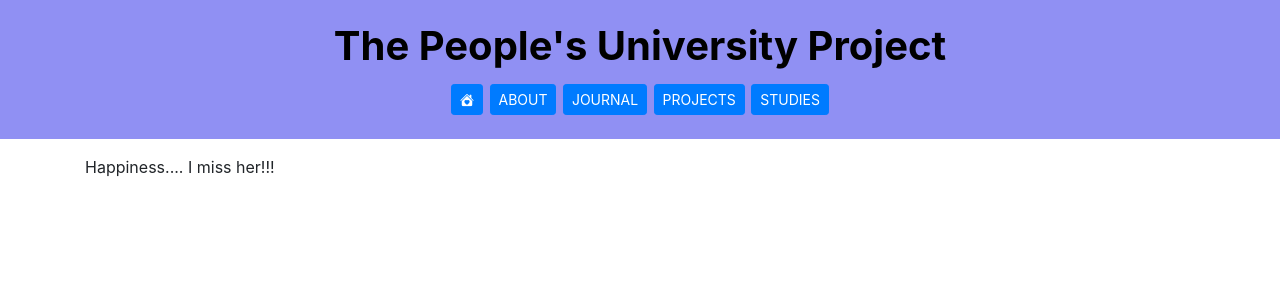
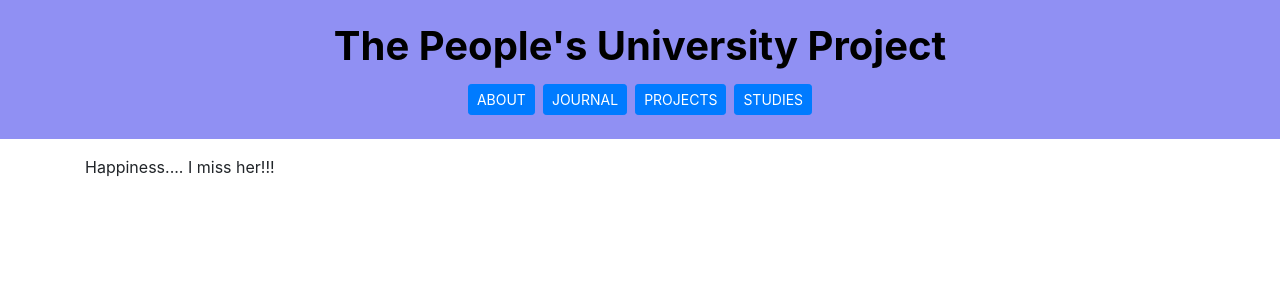
Before and after one commit to Peoples-University/website, a Jekyll site: the page built from about.html, in a window 1280 px wide. Shown: the top 300 px of the page. Built offline with Jekyll 4.4.1, drawn with Linux system fonts in a browser that asks for light colours.

Commit message:
Mobile-Friendly Edits

```diff
--- a/_layouts/blog.html
+++ b/_layouts/blog.html
@@ -15,9 +15,10 @@
     <!-- =========== NAV ===========-->
     <div class="container-fluid pt-3 pb-3 fixed-top" style="background-color:#9090f3;">
         <div class="text-center">
-            <div class="site-title" style="color:black;">The People's University Project</div>
-            <div class="h4 mt-2">
-                <a href="/website/index" class="btn btn-primary btn-sm" role="button"><i class="bi bi-house-heart-fill"></i></a>
+            <a href="{{ site.baseurl }}/" class="site-title-link">
+                <div class="site-title" style="color:black; font-weight: bold;">The People's University Project</div>
+            </a>
+            <div class="h4 mt-2 d-flex flex-wrap justify-content-center" style="gap: 8px;">
                 <a href="/website/about" class="btn btn-primary btn-sm" role="button">ABOUT</a>
                 <a href="/website/journal" class="btn btn-primary btn-sm" role="button">JOURNAL</a>
                 <a href="/website/projects" class="btn btn-primary btn-sm" role="button">PROJECTS</a>
--- a/_layouts/default.html
+++ b/_layouts/default.html
@@ -15,9 +15,10 @@
     <!-- =========== NAV ===========-->
     <div class="container-fluid pt-3 pb-3 fixed-top" style="background-color:#9090f3;">
         <div class="text-center">
-            <div class="site-title" style="color:black;">The People's University Project</div>
+            <a href="{{ site.baseurl }}/" class="site-title-link">
+                <div class="site-title" style="color:black; font-weight: bold;">The People's University Project</div>
+            </a>
             <div class="h4 mt-2 d-flex flex-wrap justify-content-center" style="gap: 8px;">
-                <a href="/website/index" class="btn btn-primary btn-sm" role="button"><i class="bi bi-house-heart-fill"></i></a>
                 <a href="/website/about" class="btn btn-primary btn-sm" role="button">ABOUT</a>
                 <a href="/website/journal" class="btn btn-primary btn-sm" role="button">JOURNAL</a>
                 <a href="/website/projects" class="btn btn-primary btn-sm" role="button">PROJECTS</a>
--- a/index.html
+++ b/index.html
@@ -19,7 +19,9 @@
     <div class="container-fluid pt-3 pb-3 fixed-top" style="background-color:#9090f3;">
 
         <div class="text-center">
-            <div class="site-title" style="color:black;">The People's University Project</div>
+            <a href="{{ site.baseurl }}/" class="site-title-link">
+                <div class="site-title" style="color:black; font-weight: bold;">The People's University Project</div>
+            </a>
 
             <div class="h4 mt-2 d-flex flex-wrap justify-content-center" style="gap: 8px;">
                 <a href="{{ site.baseurl }}/about" class="btn btn-primary btn-sm" role="button">ABOUT</a>
```
